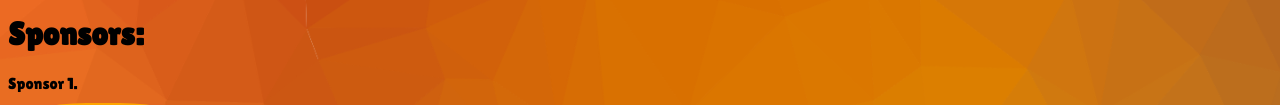
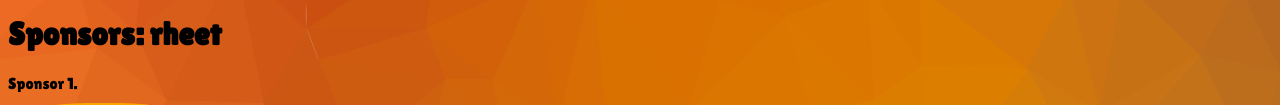
Before and after one commit to Jaegar104/Thing, a plain HTML site: page Project/Project/Sponsor.html in a window 1280 px wide. Shown: the part 449-554 px from the top of the page. Drawn offline with Linux system fonts and the light colour scheme.

Commit message:
Update Sponsor.html

```diff
--- a/Project/Project/Sponsor.html
+++ b/Project/Project/Sponsor.html
@@ -76,7 +76,7 @@
         </nav>
         <div class="x">
 
-          <h1> Sponsors:</h1>
+          <h1> Sponsors: rheet</h1>
           <p>Sponsor 1.<a href="#">link</a></p>
           <p>Sponsor 2.<a href="#">link</a></p>
           <p>Sponsor 3.<a href="#">link</a></p>
```
